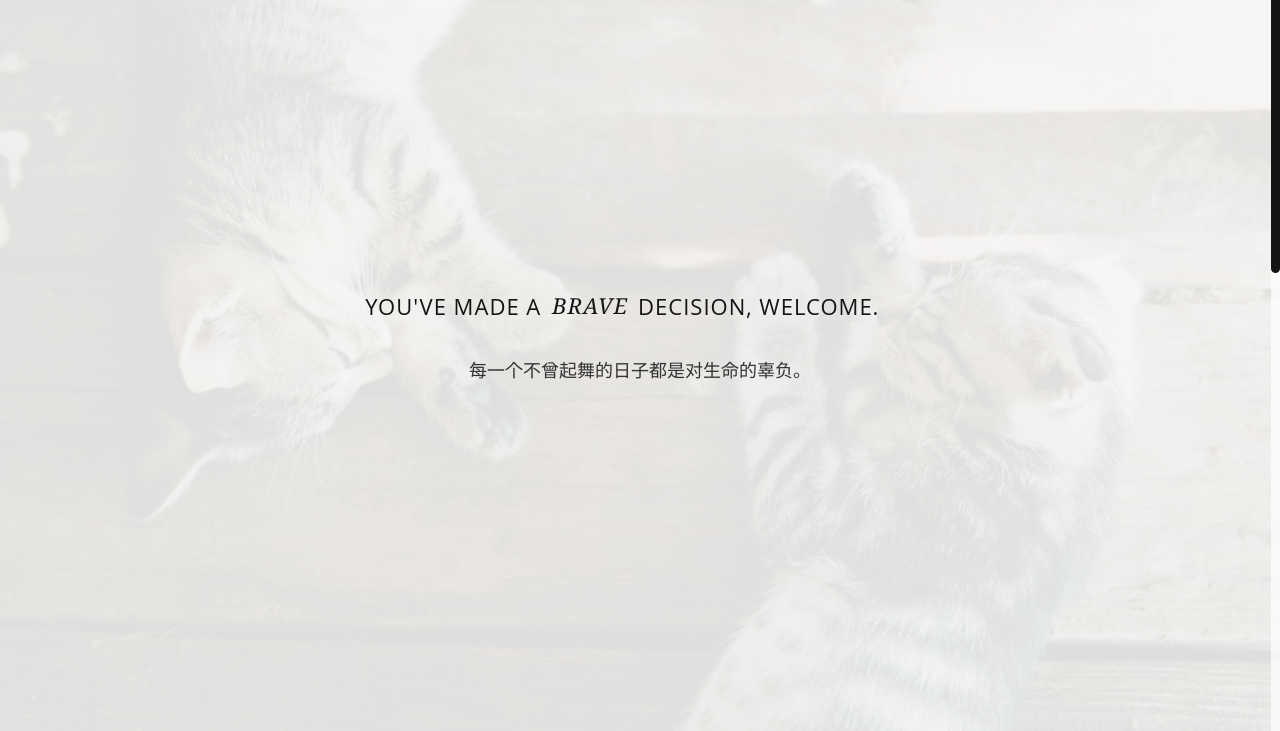
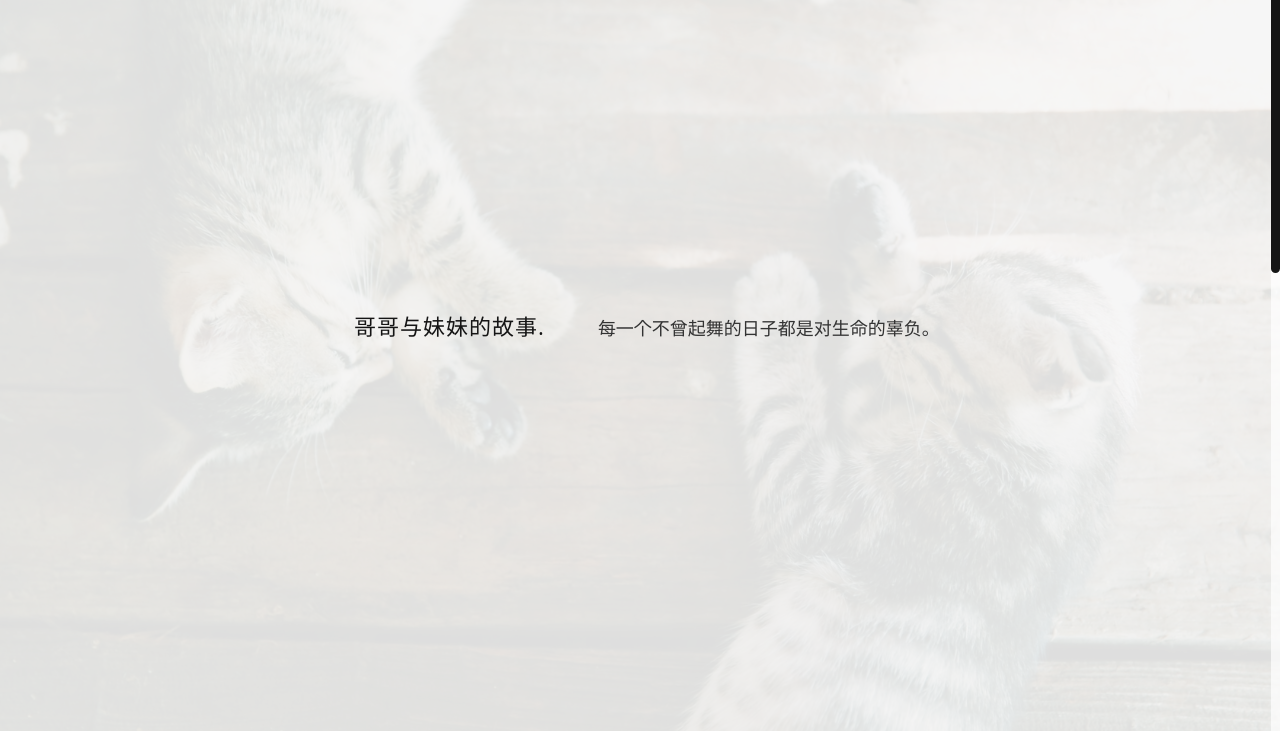
Before and after one commit to alakivivily/alakivivily.github.io, a plain HTML site: page 2015/08/01/hello-world/index.html in a window 1280 px wide. Shown: the part 69-800 px from the top of the page. Drawn offline with Linux system fonts and the light colour scheme; a script that the page names is missing; a web font is replaced by a local one.

Commit message:
Site updated: 2015-08-01 18:03:21

```diff
--- a/2015/08/01/hello-world/index.html
+++ b/2015/08/01/hello-world/index.html
@@ -199,7 +199,7 @@
                         <div class="center-me animateme" data-when="exit" data-from="0" data-to="0.6" data-opacity="0" data-translatey="100">
                             <div>
 
-                                <h2>YOU'VE MADE A <span>BRAVE</span> DECISION, WELCOME.</h2>
+                                <h2>哥哥与妹妹的故事.</h2>
                                 <p></p>
 
                                 <h2></h2>
```
Also changed, not shown: archives/2015/08/index.html (+1 -1 lines), archives/2015/index.html (+1 -1 lines), archives/index.html (+1 -1 lines), index.html (+1 -1 lines).
